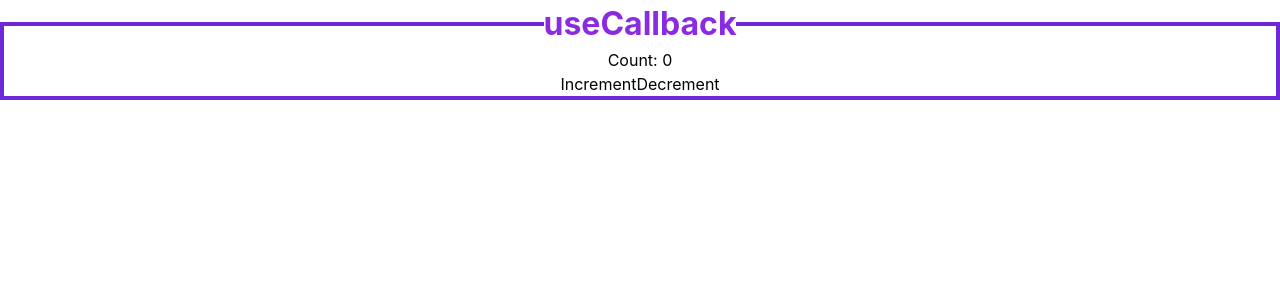
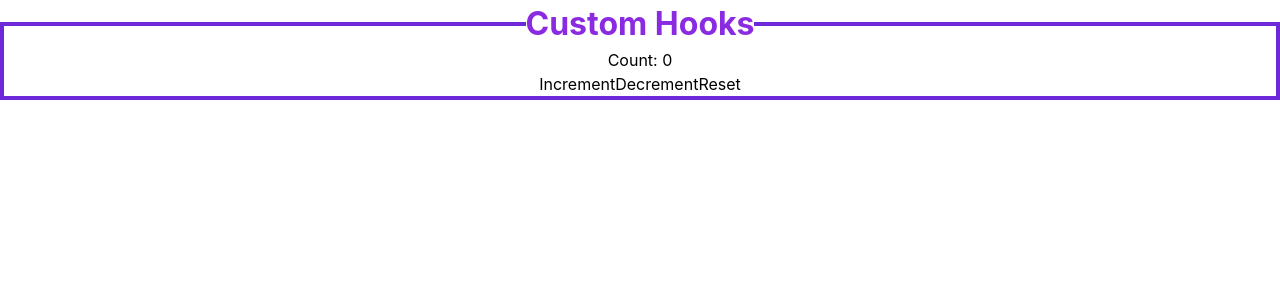
Before and after one commit to AshishTechCodes/Portfolio, a React (Create React App) app: page / in a window 1280 px wide. Shown: the top 300 px of the page. Built offline with nearby package versions, Linux system fonts and the light colour scheme.

Commit message:
custom hooks

```diff
--- a/src/App.js
+++ b/src/App.js
@@ -32,6 +32,8 @@ import UseReducer1 from './Components/React Hooks/useReducer/UseReducer1';
 import UseReducer2 from './Components/React Hooks/useReducer/UseReducer2';
 import UseReducer_increment from './Components/React Hooks/useReducer/UseReducer_increment';
 import UseCallback from './Components/React Hooks/useCallback/UseCallback';
+import Usememo2 from './Components/React Hooks/useMemo/Usememo2';
+import Use_of_Custom_hooks from './Components/React Hooks/Custom hooks/Use_of_Custom_hooks';
 const App = () => {
   var count = 10;
   return (
@@ -53,8 +55,8 @@ const App = () => {
       <From/>
       <br/><br/>
       <Form_orignal/>
-      <br/><br/>
-      <fieldset className='border-violet-700 border-4'>
+      <br/><br/> */}
+      {/* <fieldset className='border-violet-700 border-4'>
         <legend>useForm</legend>
       <Register_1/>
       <br/>
@@ -74,10 +76,11 @@ const App = () => {
       <br/>
       <Controlled_Component/>
       </fieldset>
-     <br/><br/>
-     <fieldset className='border-violet-700 border-4'>
+     <br/><br/> */}
+     {/* <fieldset className='border-violet-700 border-4'>
       <legend>useMemo</legend>
       <UseMemo1/>
+      <Usememo2/>
      </fieldset> */}
      {/* <fieldset className='border-violet-700 border-4'>
      <legend>useContext</legend>
@@ -114,9 +117,13 @@ const App = () => {
       <UseReducer2/>
       <UseReducer_increment/>
      </fieldset> */}
-      <fieldset className='border-violet-700 border-4'>
+      {/* <fieldset className='border-violet-700 border-4'>
       <legend>useCallback</legend>
       <UseCallback/>
+      </fieldset> */}
+      <fieldset className='border-violet-700 border-4'>
+        <legend>Custom Hooks</legend>
+        <Use_of_Custom_hooks/>
       </fieldset>
     </center>
     </div>
--- /dev/null
+++ b/src/Components/React Hooks/Custom hooks/Custom_hooks1.jsx
@@ -0,0 +1,19 @@
+// Custom hooks in React are a way to encapsulate reusable logic in a function that can use other hooks. They allow you to extract component logic into reusable functions, making your code cleaner and easier to maintain.
+
+// Why Use Custom Hooks?
+// Reusability: You can share logic between components without repeating code.
+// Separation of Concerns: Custom hooks help keep your components focused on rendering, while the hook manages logic.
+// Abstraction: You can abstract complex logic away from your components, making them simpler.
+
+
+import { useState } from 'react';
+
+const Custom_hooks1 = (initialValue = 0) => {
+  const [count, setCount] = useState(initialValue);
+
+  const increment = () => setCount(count + 1);
+  const decrement = () => setCount(count - 1);
+  const reset = () => setCount(initialValue);
+  return { count, increment, decrement, reset };
+};
+export default Custom_hooks1
--- /dev/null
+++ b/src/Components/React Hooks/Custom hooks/Use_of_Custom_hooks.jsx
@@ -0,0 +1,15 @@
+import React from 'react';
+import Custom_hooks1 from './Custom_hooks1';
+const Use_of_Custom_hooks = () => {
+  const { count, increment, decrement, reset } = Custom_hooks1(0); // Using the custom hook
+
+  return (
+    <div>
+      <h1>Count: {count}</h1>
+      <button onClick={increment}>Increment</button>
+      <button onClick={decrement}>Decrement</button>
+      <button onClick={reset}>Reset</button>
+    </div>
+  );
+};
+export default Use_of_Custom_hooks
--- a/src/Components/React Hooks/useMemo/UseMemo1.jsx
+++ b/src/Components/React Hooks/useMemo/UseMemo1.jsx
@@ -1,3 +1,8 @@
+// useMemo is a hook in React that helps optimize performance by memoizing the result of a computation. It only recalculates the value when one of its dependencies changes. This can be particularly useful for expensive calculations or rendering operations that don’t need to be recalculated on every render.
+
+// Basic Explanation
+// Purpose: To memoize a value so that it doesn't get recalculated on every render unless its dependencies change.
+// Usage: useMemo takes two arguments: a function that computes the value, and an array of dependencies. If the dependencies have not changed since the last render, useMemo returns the cached value.
 import React from 'react'
 import { useState,useMemo } from 'react';
 import ReactDOM from "react-dom/client";
--- /dev/null
+++ b/src/Components/React Hooks/useMemo/Usememo2.jsx
@@ -0,0 +1,39 @@
+import React, { useState, useMemo } from 'react';
+
+const Usememo2 = () => {
+  const [searchTerm, setSearchTerm] = useState('');
+
+  const users = [
+    'Alice',
+    'Bob',
+    'Charlie',
+    'David',
+    'Edward',
+    'Fiona',
+    'George'
+  ];
+
+  // Memoizing the filtered list
+  const filteredUsers = useMemo(() => {
+    console.log('Filtering users...');
+    return users.filter(user => user.toLowerCase().includes(searchTerm.toLowerCase()));
+  }, [searchTerm, users]); // Dependencies: searchTerm and users
+
+  return (
+    <div>
+      <input
+        type="text"
+        value={searchTerm}
+        onChange={(e) => setSearchTerm(e.target.value)}
+        placeholder="Search users..."
+      />
+      <ul>
+        {filteredUsers.map((user, index) => (
+          <li key={index}>{user}</li>
+        ))}
+      </ul>
+    </div>
+  );
+};
+
+export default Usememo2;
```
